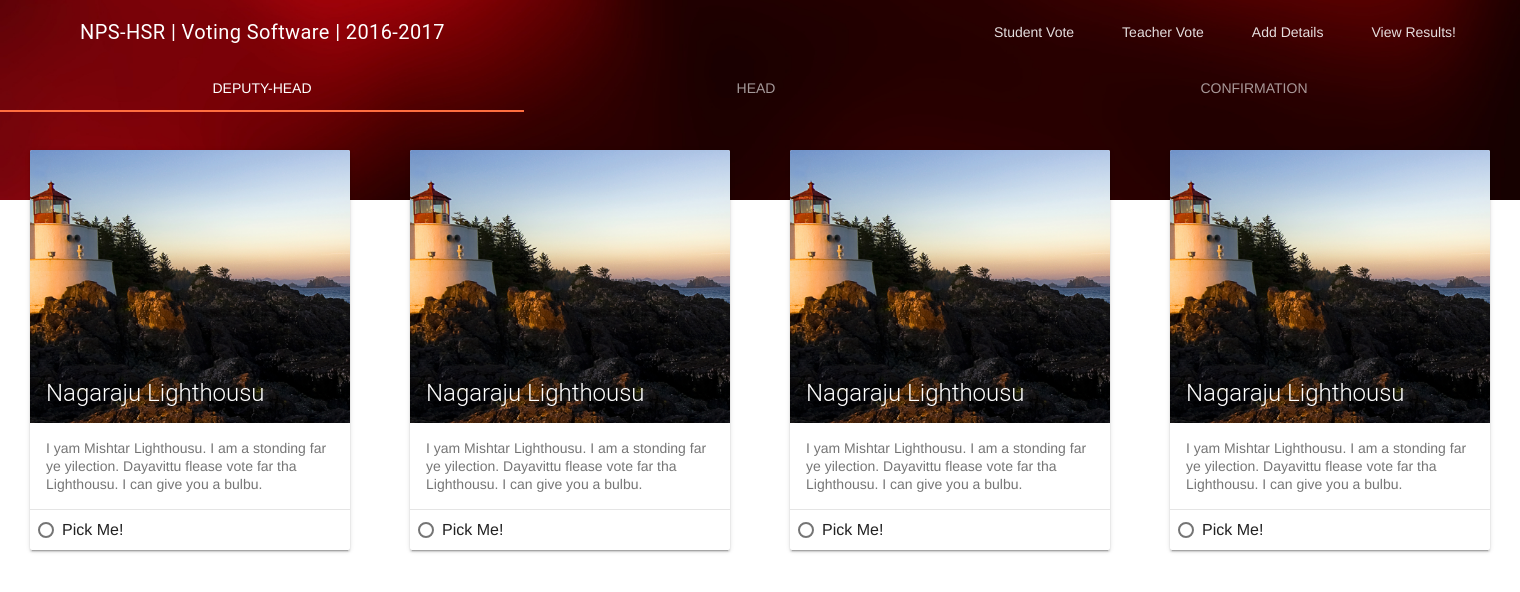
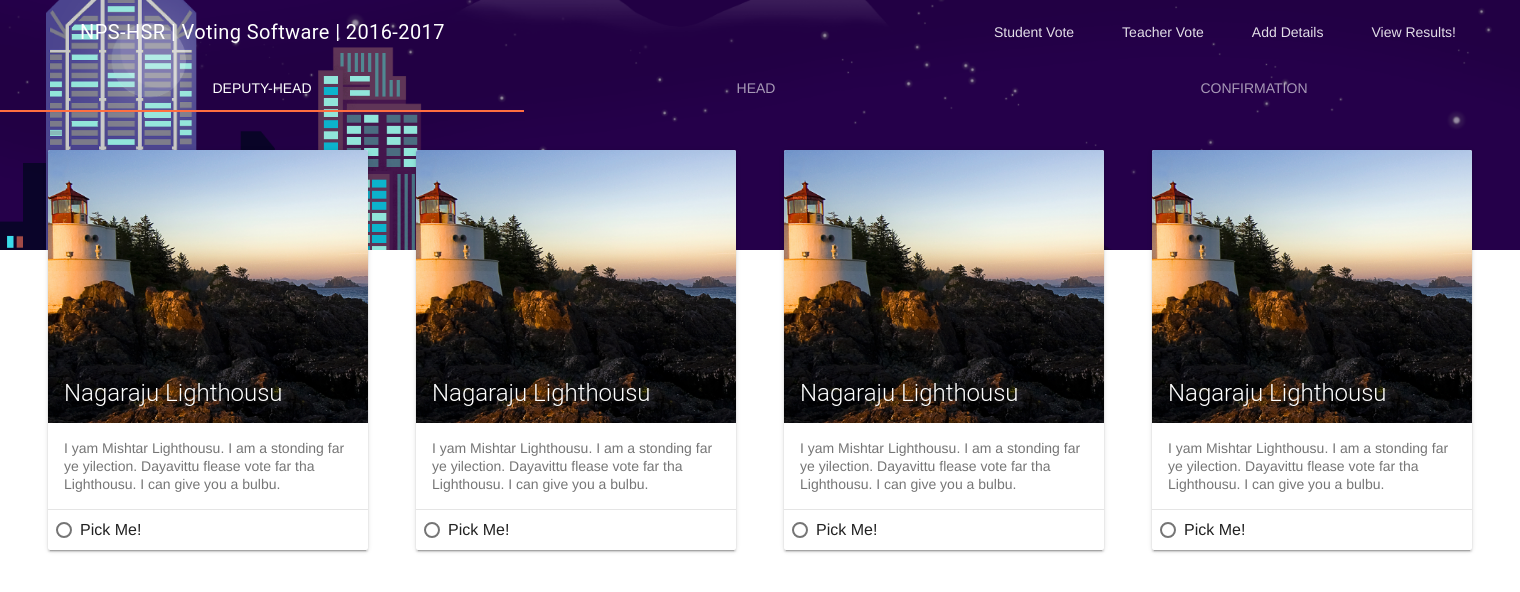
Before and after one commit to drakonizer/nps-dev, a PHP site: page / in a window 1520 px wide. Shown: the top 592 px of the page. Run offline with PHP 8.4, Linux system fonts and the light colour scheme; some libraries are stand-ins or nearby versions.

Commit message:
Some improvements Add a new "non-red" image for test purposes Improve spacing of cards Add link to password page from index

```diff
--- a/index.html
+++ b/index.html
@@ -16,7 +16,7 @@
 			<!-- Uses a transparent header that draws on top of the layout's background -->
 			<style>
 			.demo-layout-transparent {
-			background: url('red-mist.jpg') center / cover;
+			background: url('test.png') center / cover;
 			}
 			.demo-layout-transparent .mdl-layout__header,
 			.demo-layout-transparent .mdl-layout__drawer-button {
@@ -26,7 +26,7 @@
 			}
 			</style>
 
-			<div class="demo-layout-transparent mdl-layout mdl-js-layout mdl-layout--fixed-tabs" style="height: 200px">
+			<div class="demo-layout-transparent mdl-layout mdl-js-layout mdl-layout--fixed-tabs" style="height: 250px">
 			<header class="mdl-layout__header mdl-layout__header--transparent" >
 				<div class="mdl-layout__header-row">
 					<!-- Title -->
@@ -36,10 +36,10 @@
 					<div class="mdl-layout-spacer"></div>
 					<!-- Navigation -->
 					<nav class="mdl-navigation">
-						<a class="mdl-navigation__link" href="">Student Vote</a>
-						<a class="mdl-navigation__link" href="">Teacher Vote</a>
-						<a class="mdl-navigation__link" href="">Add Details</a>
-						<a class="mdl-navigation__link" href="">View Results!</a>
+						<a class="mdl-navigation__link" href="pass-page.html">Student Vote</a>
+						<a class="mdl-navigation__link" href="pass-page.html">Teacher Vote</a>
+						<a class="mdl-navigation__link" href="pass-page.html">Add Details</a>
+						<a class="mdl-navigation__link" href="pass-page.html">View Results!</a>
 					</nav>
 				</div>
 				<!-- Tabs -->
@@ -118,7 +118,7 @@
 			</div>
 		</div>
 		<!-- end of thrid card -->
-		<div id="childu">
+		<div id="childu" style="margin-right: auto;">
 			<div class="demo-card-square mdl-card mdl-shadow--2dp">
 			  <div class="mdl-card__title mdl-card--expand">
 				<h2 class="mdl-card__title-text">Nagaraju Lighthousu</h2>
--- a/pass-page.html
+++ b/pass-page.html
@@ -16,7 +16,7 @@
 			<!-- Uses a transparent header that draws on top of the layout's background -->
 			<style>
 			.demo-layout-transparent {
-			background: url('red-mist.jpg') center / cover;
+			background: url('test.png') center / cover;
 			}
 			.demo-layout-transparent .mdl-layout__header,
 			.demo-layout-transparent .mdl-layout__drawer-button {
@@ -26,7 +26,7 @@
 			}
 			</style>
 
-			<div class="demo-layout-transparent mdl-layout mdl-js-layout mdl-layout--fixed-tabs" style="height: 200px">
+			<div class="demo-layout-transparent mdl-layout mdl-js-layout mdl-layout--fixed-tabs" style="height: 250px">
 			<header class="mdl-layout__header mdl-layout__header--transparent" >
 				<div class="mdl-layout__header-row">
 					<!-- Title -->
@@ -49,7 +49,7 @@
 		<body>
 			<form action="#">
 			  <div class="mdl-textfield mdl-js-textfield mdl-textfield--floating-label" id="passform">
-				<input class="mdl-textfield__input" type="password" id="pass">
+				<input class="mdl-textfield__input" type="password" id="pass" style="width: 300px;">
 				<label class="mdl-textfield__label" for="pass">Enter your password...</label>
 			  </div>
 			</form>
--- a/style.css
+++ b/style.css
@@ -13,8 +13,7 @@ div#childu
 {
 	display: inline-block;
 	margin-top: 150px;
-	margin-left: 30px;
-	margin-right: 30px;
+	margin-left: auto;
 }
 
 div#rusk
@@ -25,7 +24,8 @@ div#rusk
 div#parentu
 {
 	display:flex;
-  justify-content:space-between;
+	justify-content:space-between;
+
 }
 
 div#passform
```
Also changed, not shown: test.png (added).
